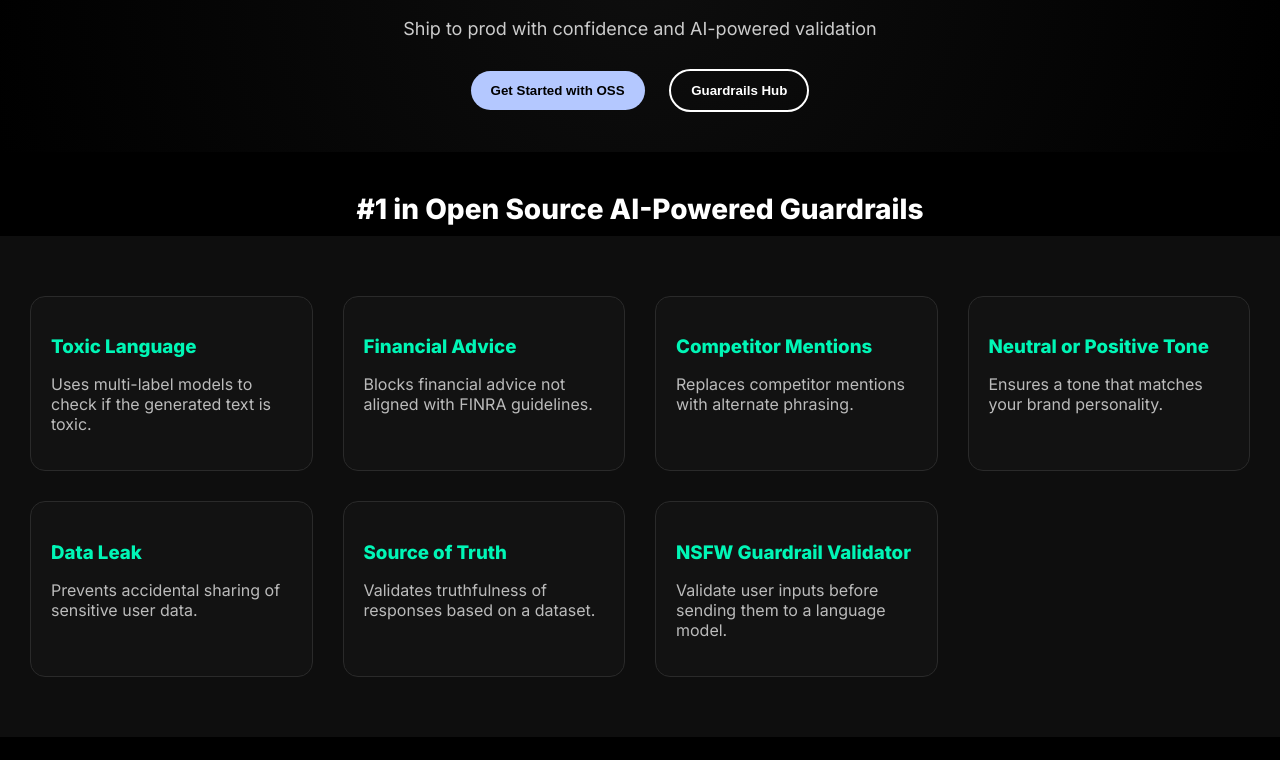
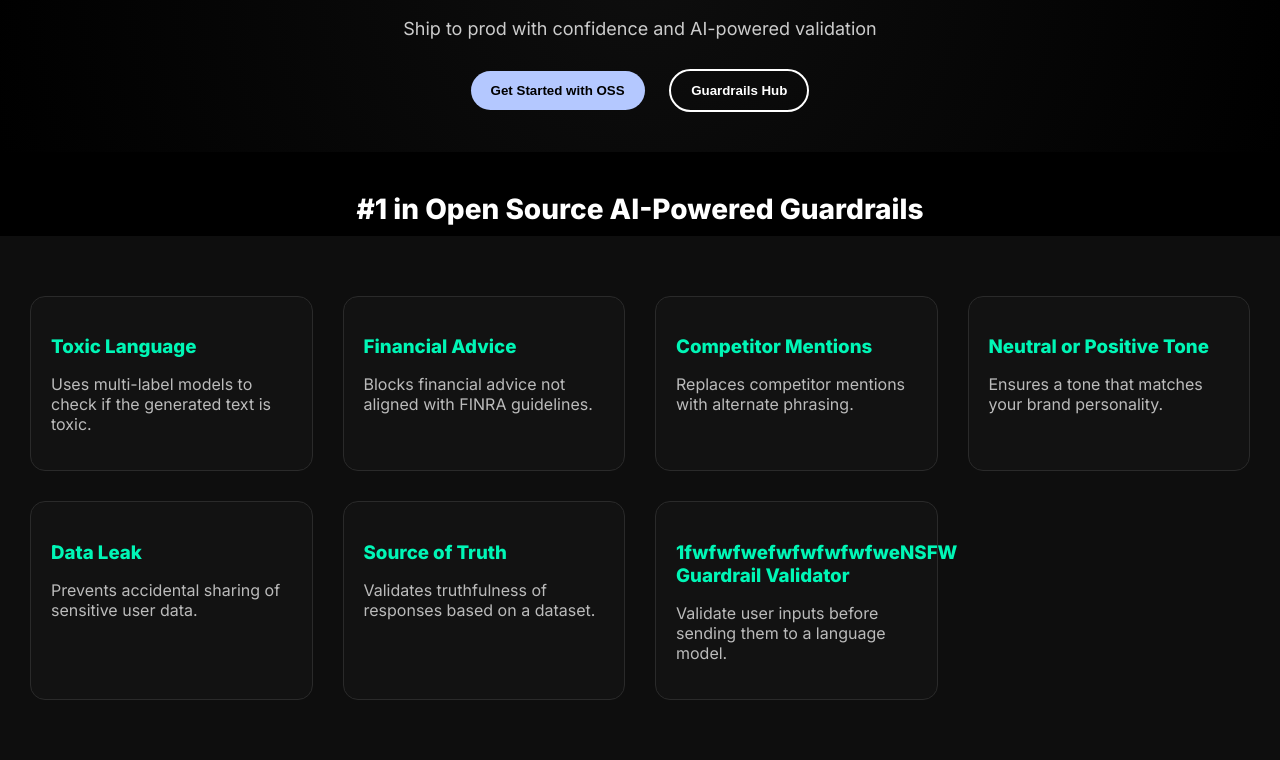
Before and after one commit to sp560923/nsfw_guard_rail, a plain HTML site: page index.html in a window 1280 px wide. Shown: the part 317-1077 px from the top of the page. Before the commit the page ends 1054 px from the top, so only its background shows below. Drawn offline with Linux system fonts and the light colour scheme.

Commit message:
Update index.html

```diff
--- a/index.html
+++ b/index.html
@@ -155,7 +155,7 @@
       <p>Validates truthfulness of responses based on a dataset.</p>
     </div>
 <div class="feature-card">
-  <h3 style="color: #00f6b6;">NSFW Guardrail Validator</h3>
+  <h3 style="color: #00f6b6;">1fwfwfwefwfwfwfwfweNSFW Guardrail Validator</h3>
   <p>Validate user inputs before sending them to a language model.</p>
   <!-- This is where the real Streamlit button will be injected -->
   <div id="proceed_button"></div>
```
